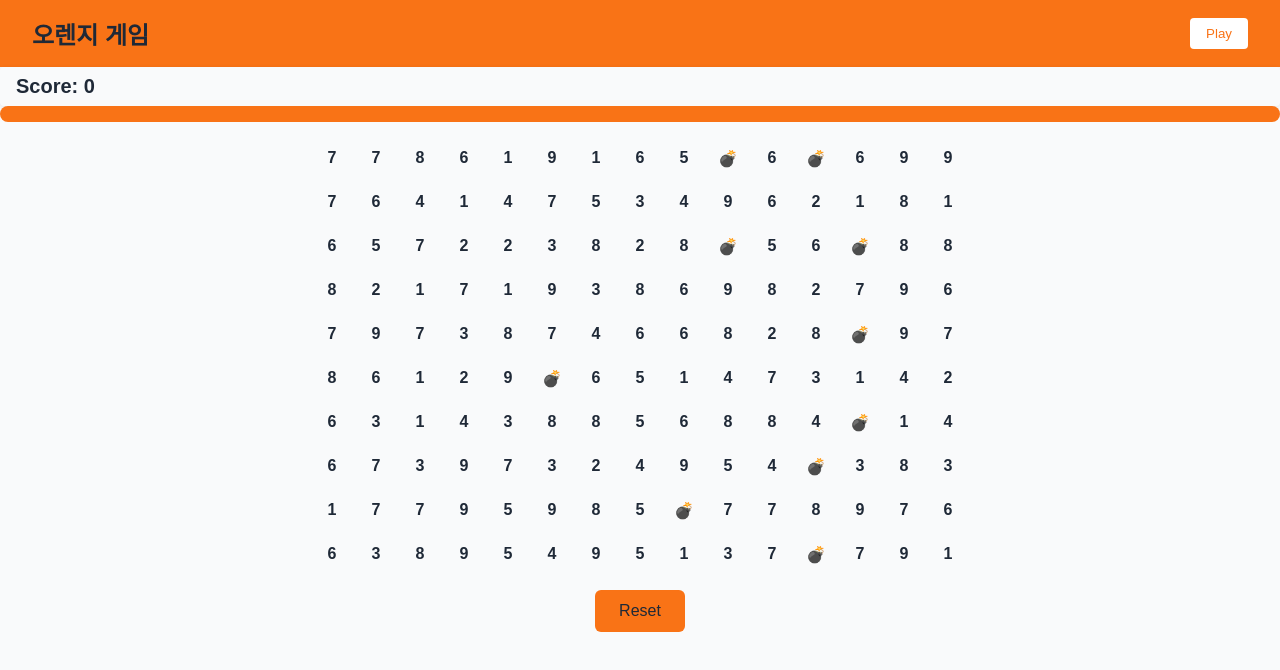
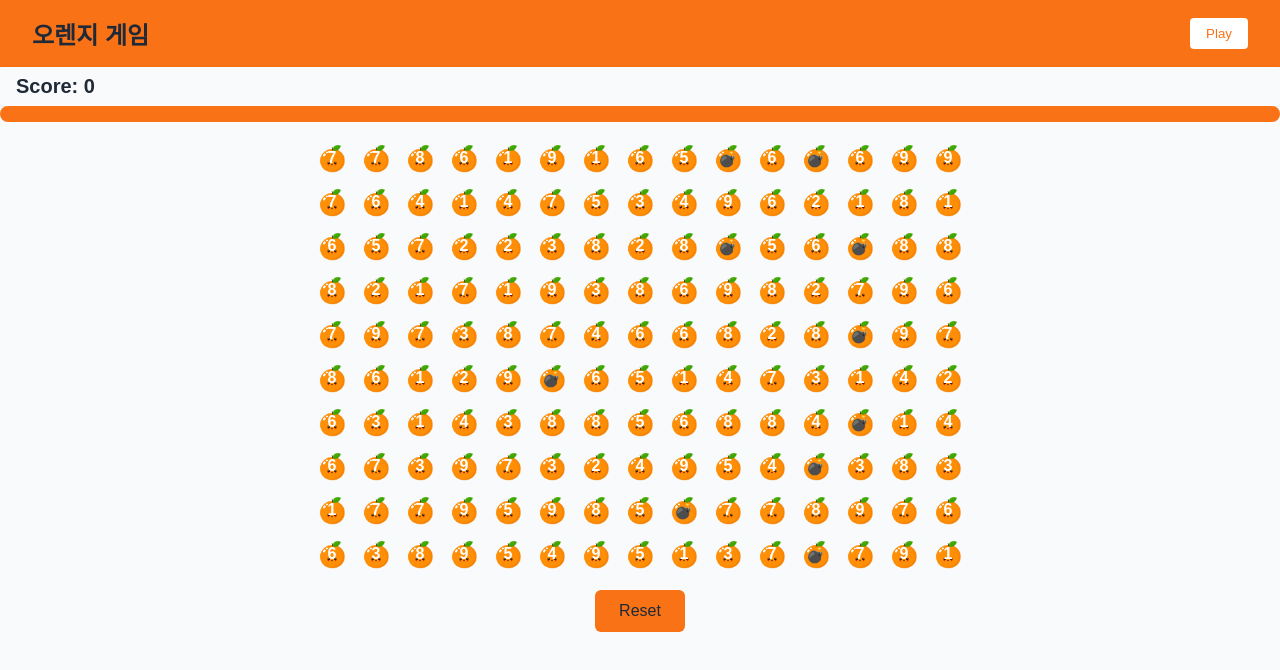
Before and after one commit to porketta-beam/orange_game, a React (Vite) app: page / in a window 1280 px wide. Both pictures are taken after a click on the button "Play". Shown: the top 670 px of the page. Built offline with nearby package versions, Linux system fonts and the light colour scheme.

Commit message:
add orange bg

```diff
--- a/src/App.css
+++ b/src/App.css
@@ -1,5 +1,6 @@
 :root {
   --primary-color: #f97316;
+  --secondary-color: #e7bc5f;
   --bg-color: #f9fafb;
   --text-color: #1f2937;
   --font-family: "Noto Sans KR", sans-serif;
--- a/src/components/Grid/Grid.module.css
+++ b/src/components/Grid/Grid.module.css
@@ -8,7 +8,11 @@
 .cell {
   width: 2.5rem;
   height: 2.5rem;
+  color: #ffffff;
   background-color: var(--secondary-color);
+  background-image: url('/orange_bg.png');
+  background-size: cover;
+  background-position: center;
   border-radius: 50%;
   display: flex;
   align-items: center;
```
Also changed, not shown: public/orange_bg.png (added).
